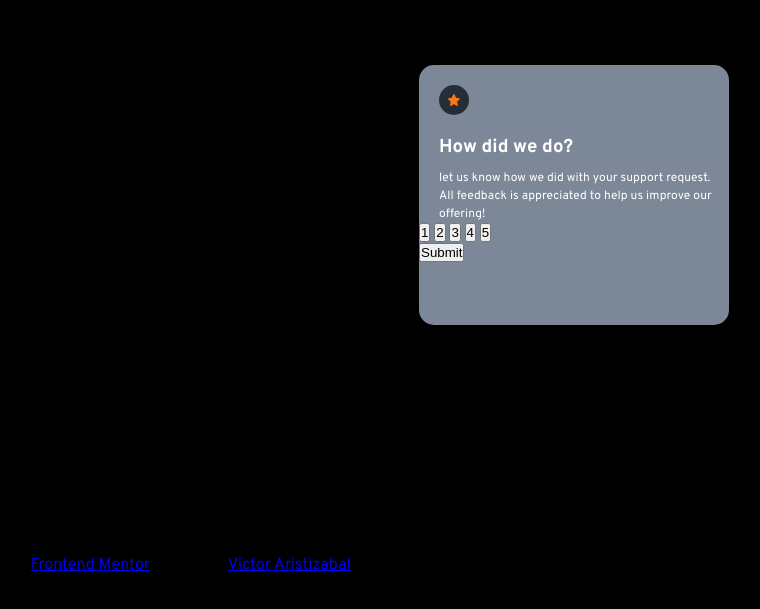
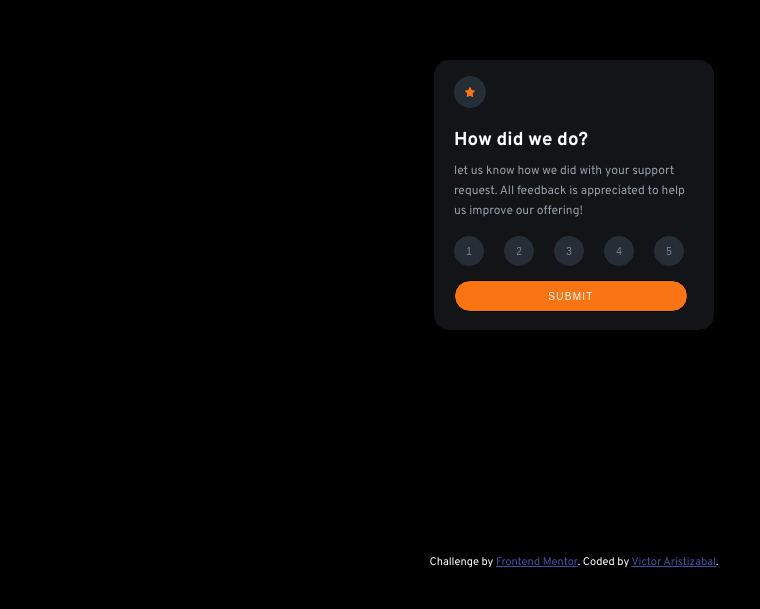
Before and after one commit to victicor1989/interactive-rating-component, a plain HTML site: page index.html in a window 1280 px wide. Shown: the part 145-754 px from the top of the page, without its empty margins (66-826 px from the left). Drawn offline with Linux system fonts and the light colour scheme.

```diff
--- a/index.html
+++ b/index.html
@@ -11,12 +11,7 @@
   <link rel="icon" type="image/png" sizes="32x32" href="./images/favicon-32x32.png">
   <link rel="stylesheet" href="./styles.css">
   <title>Frontend Mentor | Interactive rating component</title>
-
   <!-- Feel free to remove these styles or customise in your own stylesheet 👍 -->
-  <!-- <style>
-    .attribution { font-size: 11px; text-align: center; }
-    .attribution a { color: hsl(228, 45%, 44%); }
-  </style> -->
 </head>
 
 <body>
@@ -33,20 +28,20 @@
         </h3>
       </div>
       <div class="paragraph-container">
-        <p>
+        <span>
           let us know how we did with your support request. All feedback is appreciated
           to help us improve our offering!
-        </p>
+        </span>
       </div>
       <div class="numbers-container">
-        <button id="one">1</button>
-        <button id="two">2</button>
-        <button id="three">3</button>
-        <button id="four">4</button>
-        <button id="five">5</button>
+        <button type="button" id="one">1</button>
+        <button type="button" id="two">2</button>
+        <button type="button" id="three">3</button>
+        <button type="button" id="four">4</button>
+        <button type="button" id="five">5</button>
       </div>
       <div class="btn-submit">
-        <button id="btn-submit">Submit</button>
+        <button type="button" id="btn-submit">SUBMIT</button>
       </div>
     </div>
   </main>
--- a/styles.css
+++ b/styles.css
@@ -11,8 +11,8 @@
     --color-black: #000000;
 
     /* FONT SIZE */
-    --md: 14px;
-    --sm: 12px;
+    --md: 12px;
+    --sm: 10px;
     --lg: 16px;
 }
 
@@ -36,9 +36,9 @@ body {
 }
 
 .container {
-    width: 310px;
-    height: 260px;
-    background-color: var(--color-medium-gray);
+    width: 280px;
+    height: 270px;
+    background-color: var(--color-very-dark-blue);
     border-radius: 15px;
     /* display: flex;
     flex-direction: column;
@@ -48,9 +48,9 @@ body {
 }
 
 .icon-container {
-    width: 30px;
-    height: 30px;
-    margin: 20px 20px 0 20px;
+    width: 32px;
+    height: 32px;
+    margin: 16px 20px 0 20px;
     background-color: var(--color-dark-blue);
     border-radius: 80px;
     display: flex;
@@ -59,20 +59,74 @@ body {
 }
 
 #icon-start {
-    width: 12px;
-    height: 12px;
+    width: 10px;
+    height: 10px;
 }
 
 .title-container {
-    margin: 20px 20px 0 20px;
+    margin: 20px 26px 0 20px;
+    font-weight: bold;
 }
 
 .paragraph-container {
-    margin: 10px 10px 0 20px;
+    margin: 8px 26px 0 20px;
 }
 
-p {
+span {
+    font-size: var(--md);
+    /* letter-spacing: 0.1px; */
+    line-height: 18px;
+    font-weight: 500;
+    color: var(--color-ligth-gray);
+}
+
+.numbers-container {
+    margin: 16px 30px 10px 20px;
+    display: flex;
+    flex-direction: row;
+    justify-content: space-between;
+}
+
+#one,
+#two,
+#three,
+#four,
+#five {
+    width: 30px;
+    height: 30px;
+    border-radius: 80px;
+    border: transparent;
+    color: var(--color-medium-gray);
+    background-color: var(--color-dark-blue);
     font-size: var(--sm);
-    letter-spacing: 0.1px;
-    line-height: 18px;
 }
+
+.btn-submit {
+    margin: 14px 26px 8px 20px;
+}
+
+#btn-submit {
+    width: 100%;
+    height: 32px;
+    border-radius: 30px;
+    background-color: var(--color-orange);
+    border: 1px solid var(--color-black);
+    color: var(--color-white);
+    font-size: 10px;
+    letter-spacing: 1.3px;
+}
+
+#btn-submit:hover {
+    background-color: var(--color-white);
+    color: var(--color-orange);
+}
+
+
+.attribution {
+    font-size: 11px; text-align: center;
+    color: var(--color-white);
+}
+
+.attribution a {
+    color: hsl(228, 45%, 44%);
+}
```
Also changed, not shown: 1 other file.
